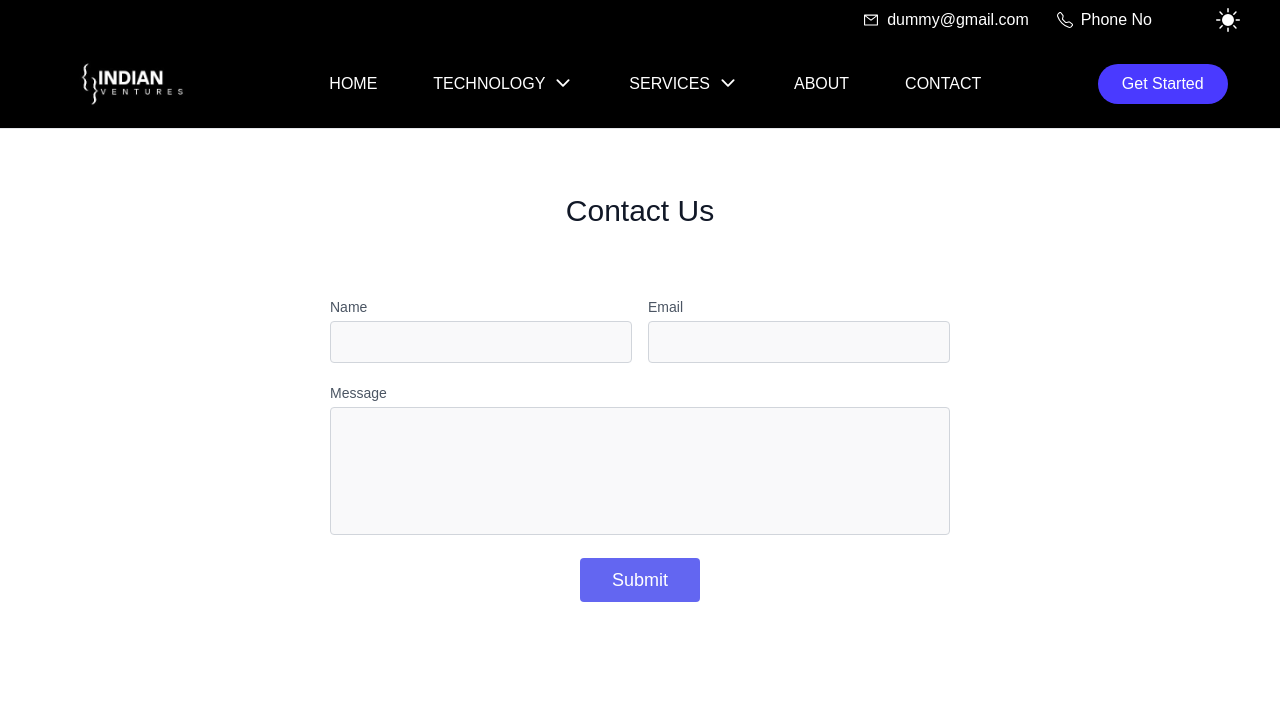
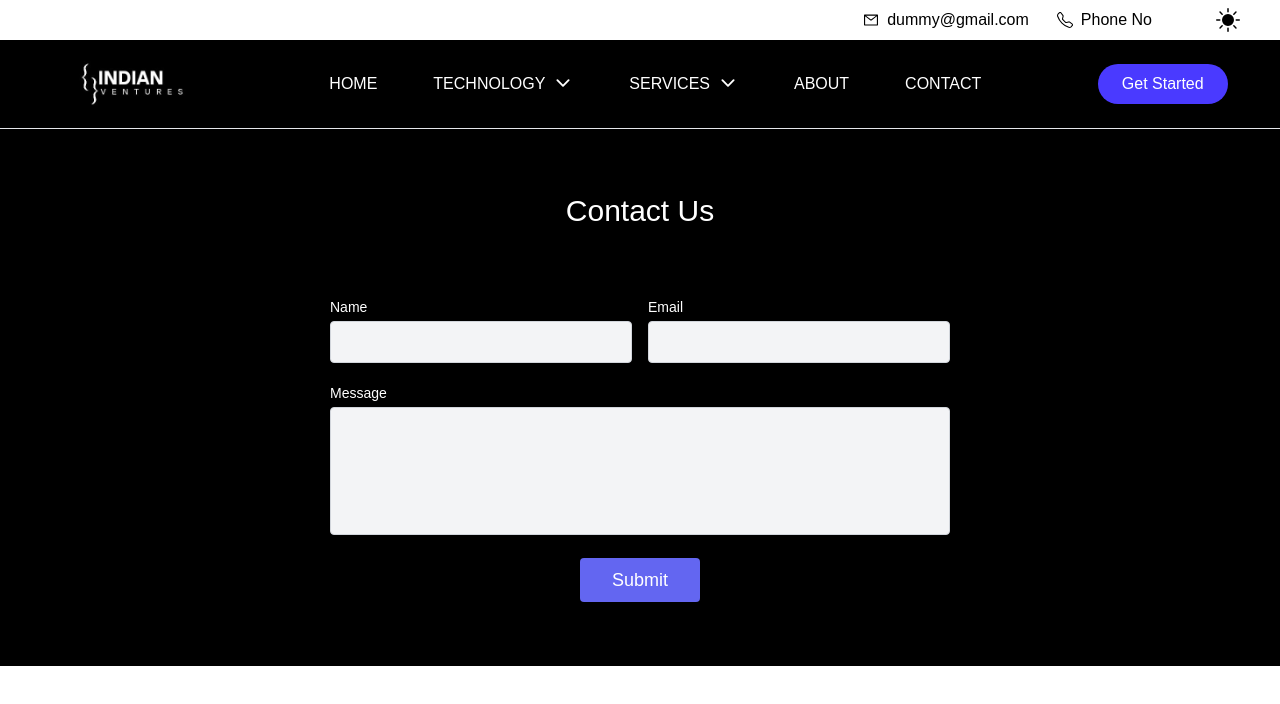
Before and after one commit to surendraSinghKamboj/indian-ventures, a React (Vite) app: page /contact in a window 1280 px wide. Both pictures are taken after a click on the element 1228 px from the left and 20 px from the top of the page. Shown: the top 704 px of the page. Built offline with nearby package versions, Linux system fonts and the light colour scheme.

Commit message:
fixed some issues related to dark theme

```diff
--- a/src/components/Contact.jsx
+++ b/src/components/Contact.jsx
@@ -16,12 +16,12 @@ const Contact = () => {
     }
 
   return (
-    <div>
-     <hr className=" " />
+    <div className="bgClr">
+     <hr/>
       <section className="text-gray-600 body-font relative">
         <div className="container px-5 py-16 mx-auto">
           <div className="flex flex-col text-center w-full mb-12">
-            <h1 className="sm:text-3xl text-2xl font-medium title-font mb-4 text-gray-900">
+            <h1 className="sm:text-3xl text-2xl font-medium title-font mb-4 text-gray-900 headClr">
               Contact Us
             </h1>
 
@@ -30,7 +30,7 @@ const Contact = () => {
             <div className="flex flex-wrap -m-2">
               <div className="p-2 w-1/2">
                 <div className="relative">
-                  <label htmlFor="name" className="leading-7 text-sm text-gray-600">
+                  <label htmlFor="name" className="leading-7 text-sm text-gray-600 headClr">
                     Name
                   </label>
                   <input
@@ -38,13 +38,13 @@ const Contact = () => {
                     type="text"
                     id="name"
                     name="name"
-                    className="w-full bg-gray-100 bg-opacity-50 rounded border border-gray-300 focus:border-indigo-500 focus:bg-white focus:ring-2 focus:ring-indigo-200 text-base outline-none text-gray-700 py-1 px-3 leading-8 transition-colors duration-200 ease-in-out"
+                    className="w-full bg-gray-100 rounded border border-gray-300 focus:border-indigo-500 focus:bg-white focus:ring-2 focus:ring-indigo-200 text-base outline-none text-gray-700 py-1 px-3 leading-8 transition-colors duration-200 ease-in-out"
                   />
                 </div>
               </div>
               <div className="p-2 w-1/2">
                 <div className="relative">
-                  <label htmlFor="email" className="leading-7 text-sm text-gray-600">
+                  <label htmlFor="email" className="leading-7 text-sm text-gray-600 headClr">
                     Email
                   </label>
                   <input
@@ -52,20 +52,20 @@ const Contact = () => {
                     type="email"
                     id="email"
                     name="email"
-                    className="w-full bg-gray-100 bg-opacity-50 rounded border border-gray-300 focus:border-indigo-500 focus:bg-white focus:ring-2 focus:ring-indigo-200 text-base outline-none text-gray-700 py-1 px-3 leading-8 transition-colors duration-200 ease-in-out"
+                    className="w-full bg-gray-100 rounded border border-gray-300 focus:border-indigo-500 focus:bg-white focus:ring-2 focus:ring-indigo-200 text-base outline-none text-gray-700 py-1 px-3 leading-8 transition-colors duration-200 ease-in-out"
                   />
                 </div>
               </div>
               <div className="p-2 w-full">
                 <div className="relative">
-                  <label htmlFor="message" className="leading-7 text-sm text-gray-600">
+                  <label htmlFor="message" className="leading-7 text-sm text-gray-600 headClr">
                     Message
                   </label>
                   <textarea
                     onChange={inputChange}
                     id="message"
                     name="message"
-                    className="w-full bg-gray-100 bg-opacity-50 rounded border border-gray-300 focus:border-indigo-500 focus:bg-white focus:ring-2 focus:ring-indigo-200 h-32 text-base outline-none text-gray-700 py-1 px-3 resize-none leading-6 transition-colors duration-200 ease-in-out"
+                    className="w-full bg-gray-100 rounded border border-gray-300 focus:border-indigo-500 focus:bg-white focus:ring-2 focus:ring-indigo-200 h-32 text-base outline-none text-gray-700 py-1 px-3 resize-none leading-6 transition-colors duration-200 ease-in-out"
                   ></textarea>
                 </div>
               </div>
--- a/src/components/Home-Page/Navbar/Navbar.jsx
+++ b/src/components/Home-Page/Navbar/Navbar.jsx
@@ -30,7 +30,7 @@ const Navbar = () => {
   }, [theme]);
   return (
     <nav className="bgClr headClr">
-      <div className=" bg-black p-2 text-white flex justify-end md:pr-10 pr-6 defBlack textClr ">
+      <div className=" bg-black p-2 text-white flex justify-end md:pr-10 pr-6 defBgClr defTextClr ">
         <div className="flex md:gap-7 gap-2 md:ml-0 ml-3 flex-wrap pr-16 ">
           <p className="flex items-center gap-2">
             <AiOutlineMail />
@@ -43,9 +43,9 @@ const Navbar = () => {
         </div>
         <div className="flex items-center" onClick={changeThemState}>
           {themIcon ? (
-            <BsFillMoonFill className="text-white md:text-2xl text-3xl cursor-pointer" />
+            <BsFillMoonFill className="text-white md:text-2xl text-3xl cursor-pointer defIconClr" />
           ) : (
-            <BsFillSunFill className="text-white md:text-2xl text-3xl cursor-pointer" />
+            <BsFillSunFill className="text-white md:text-2xl text-3xl cursor-pointer defIconClr" />
           )}
         </div>
       </div>
--- a/src/index.css
+++ b/src/index.css
@@ -9,7 +9,10 @@
      --main-Heading-Color:white;
      --icon-Color: white;
      --background-Color:black;
-     --defalut-Black: white;
+     --default-Top-line-bg-Clr: white;
+     --default-Top-line-text-Clr: black;
+     --def-icon-color:black;
+
 }
 
 .light-theme{
@@ -17,7 +20,9 @@
     --main-Heading-Color:black;
     --icon-Color: black;
     --background-Color:white;
-    --defalut-Black: black;
+    --default-Top-line-bg-Clr: black;
+    --default-Top-line-text-Clr: white;
+    --def-icon-color:white;
 }
 
 .textClr{
@@ -32,7 +37,12 @@
 .bgClr{
     background-color: var(--background-Color);
 }
-.defBlack{
-    background-color: black;
-    color:white;
+.defBgClr{
+    background-color:var(--default-Top-line-bg-Clr);
 }
+.defTextClr{
+    color: var(--default-Top-line-text-Clr);
+}
+.defIconClr{
+    color:var(--def-icon-color)
+}
```
